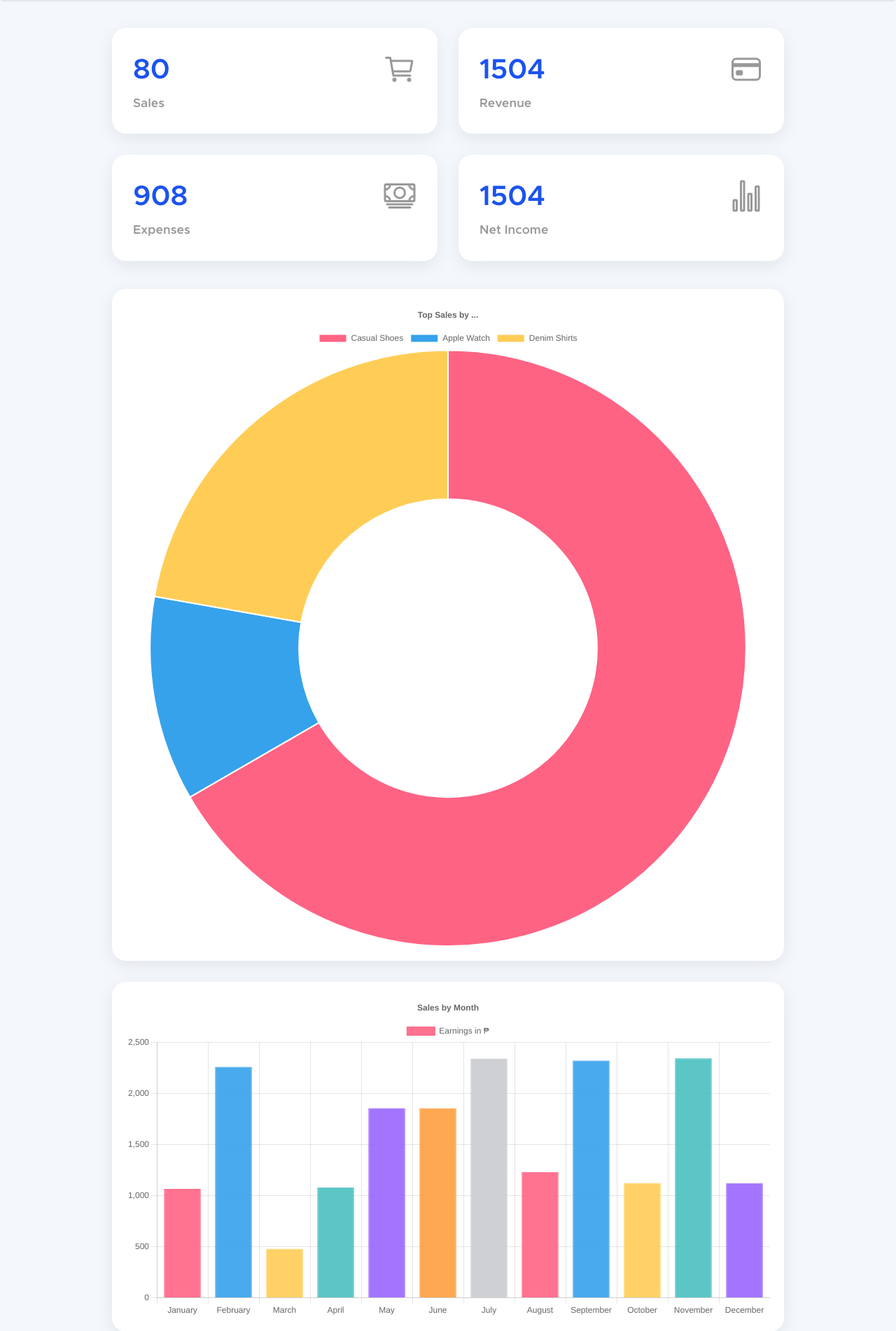
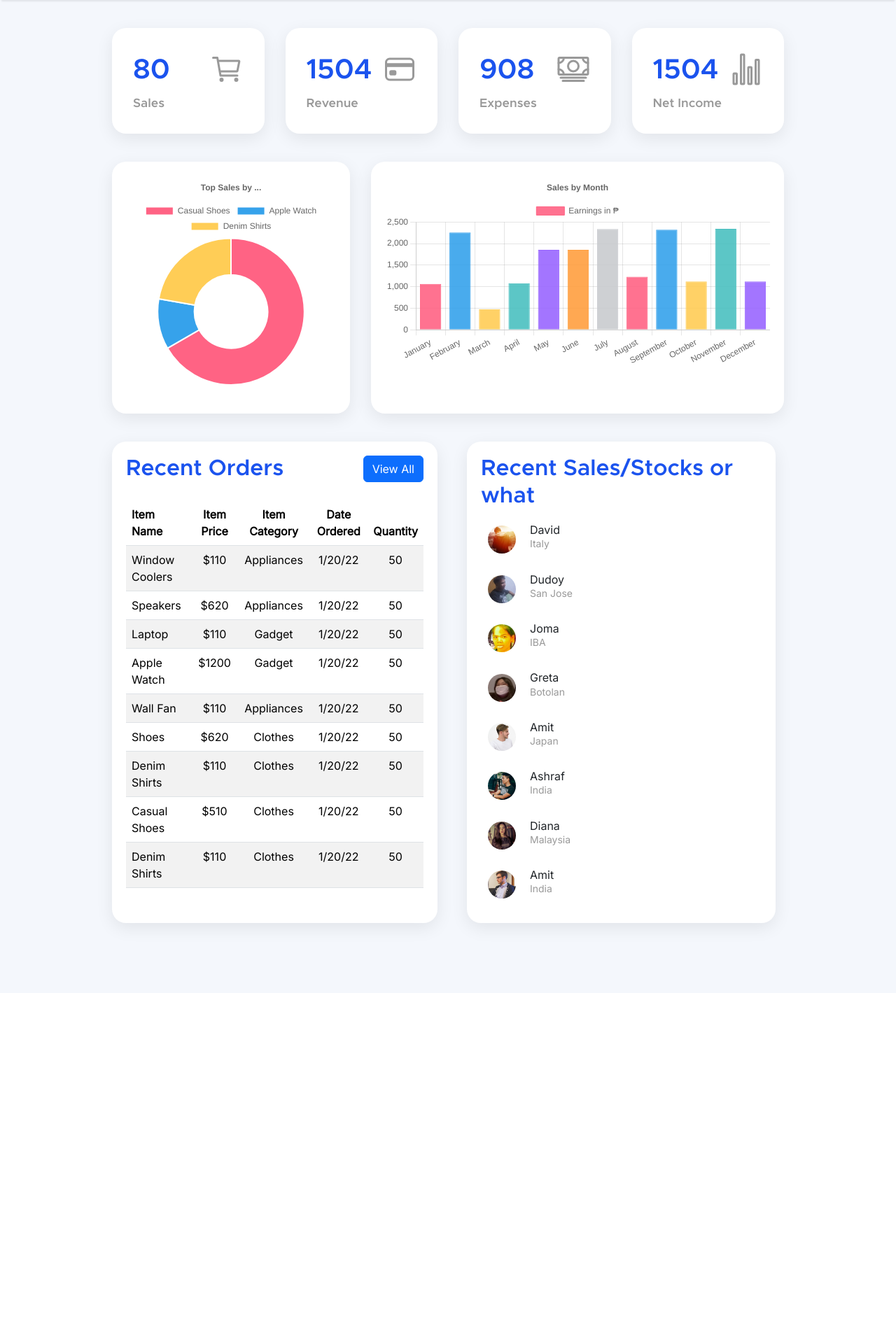
Before and after one commit to 0x0000017/accsys, a Django app: page /dashboard in a window 1280 px wide. Shown: the part 60-1962 px from the top of the page at 70% size. After the commit the page ends 1401 px from the top, so only its background shows below. Run offline with Django 4.2, Linux system fonts and the light colour scheme; some libraries are stand-ins or nearby versions; some web fonts are replaced.

Commit message:
updated dashboard
changed chart sizes

```diff
--- a/Main/static/main/styles/dashboard.css
+++ b/Main/static/main/styles/dashboard.css
@@ -2,6 +2,10 @@
 @import url('https://fonts.cdnfonts.com/css/metropolis');
 @import url('https://fonts.cdnfonts.com/css/take-me-out');
 
+html {
+    width: 100%;
+    overflow-x: hidden;
+}
 :root
 {
     --blue: #1B53EE;
@@ -66,6 +70,7 @@
 {
     position: relative;
     width: 100%;
+    height: 10rem;
     padding: 20px;
     display: grid;
     grid-template-columns: 1fr 2fr;
@@ -77,7 +82,6 @@
     position: relative;
     background: #fff;
     display: block;
-    margin: auto;
     padding: 20px;
     width: 100%;
     box-shadow: 0 7px 25px rgba(0, 0, 0, 0.08);
@@ -221,24 +225,20 @@
     color: var(--white);
 }
 
+
 /* responsive */
 @media (max-width: 1520px)
 {
     .graphBox
     {
-        grid-template-columns: 1fr;
-        height: auto;
-        width: auto;
+        height: 25rem;
         width: auto;
     }
     .cardBox
     {
-        grid-template-columns: repeat(2,1fr);
+        grid-template-columns: repeat(4,1fr);
         width: auto;
         height: auto;
-    }
-    .details{
-        grid-template-columns: repeat(1,1fr);
     }
 
 }
--- a/templates/Main/Landing/dashboard.html
+++ b/templates/Main/Landing/dashboard.html
@@ -62,7 +62,6 @@
     <div class="box">
         <canvas id="SalesByMonth"></canvas>
     </div>
-
 </div>
 
 <!-- details lists -->
```
